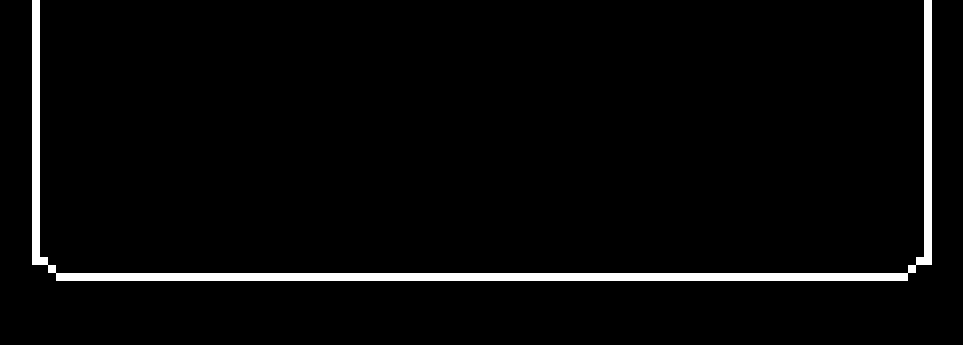
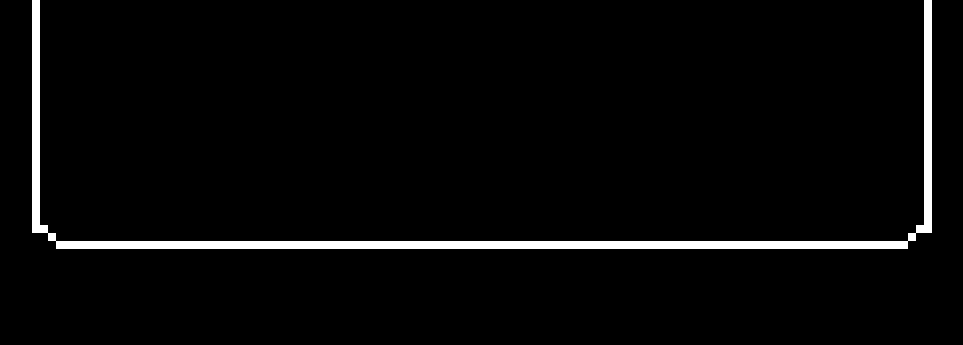
Before and after one commit to rhytoella0-lab/Seminar_demo1, a plain HTML site: page index.html in a window 1280 px wide. Shown: the part 455-800 px from the top of the page, without its empty margins (158-1121 px from the left). Drawn offline with Linux system fonts and the light colour scheme.

Commit message:
Update style.css

```diff
--- a/css/style.css
+++ b/css/style.css
@@ -66,7 +66,7 @@ body {
 
   max-width:900px;
 
-  margin-bottom:8vh;
+  margin-bottom:12vh;
 
 
   background:#000;
```
